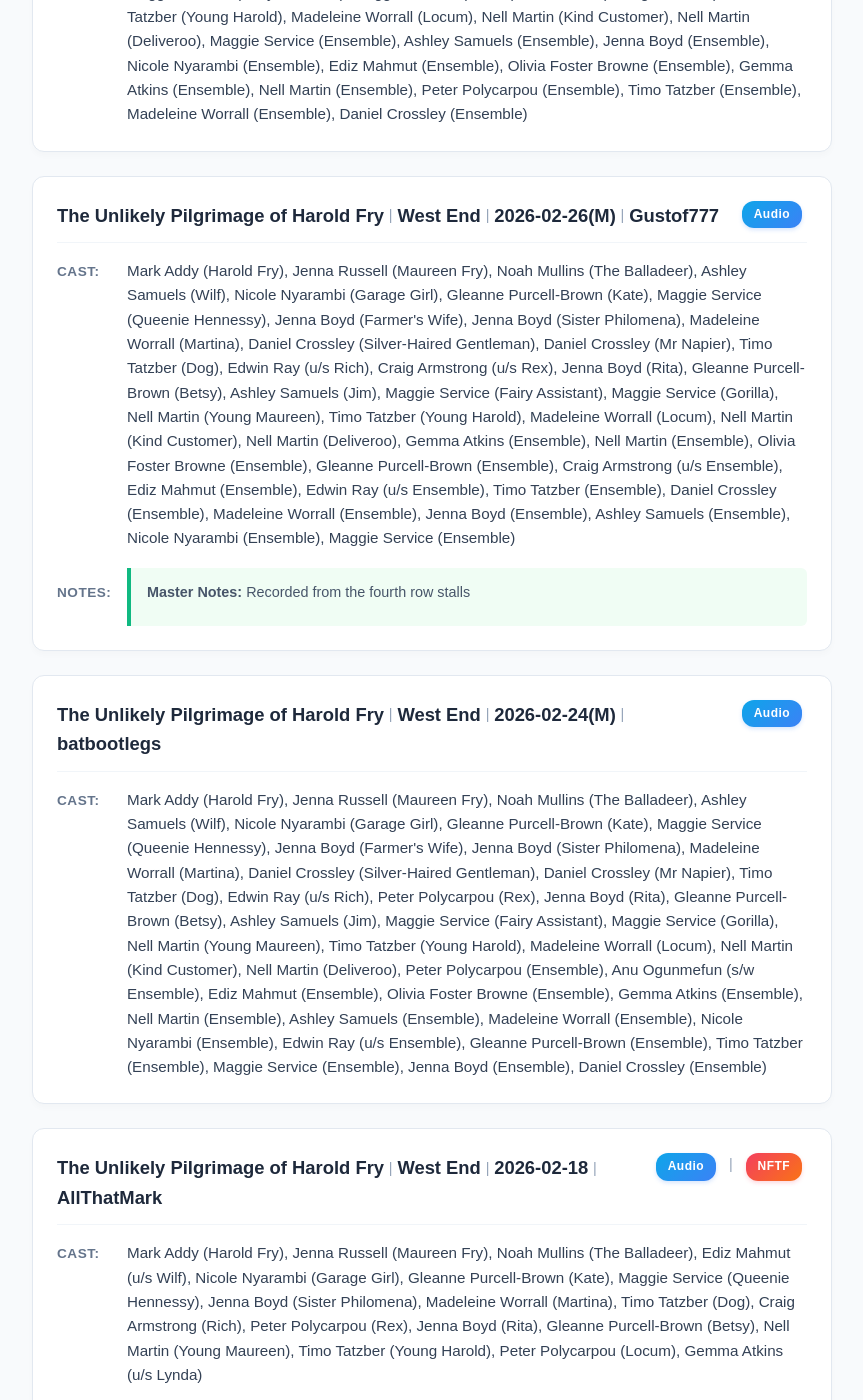
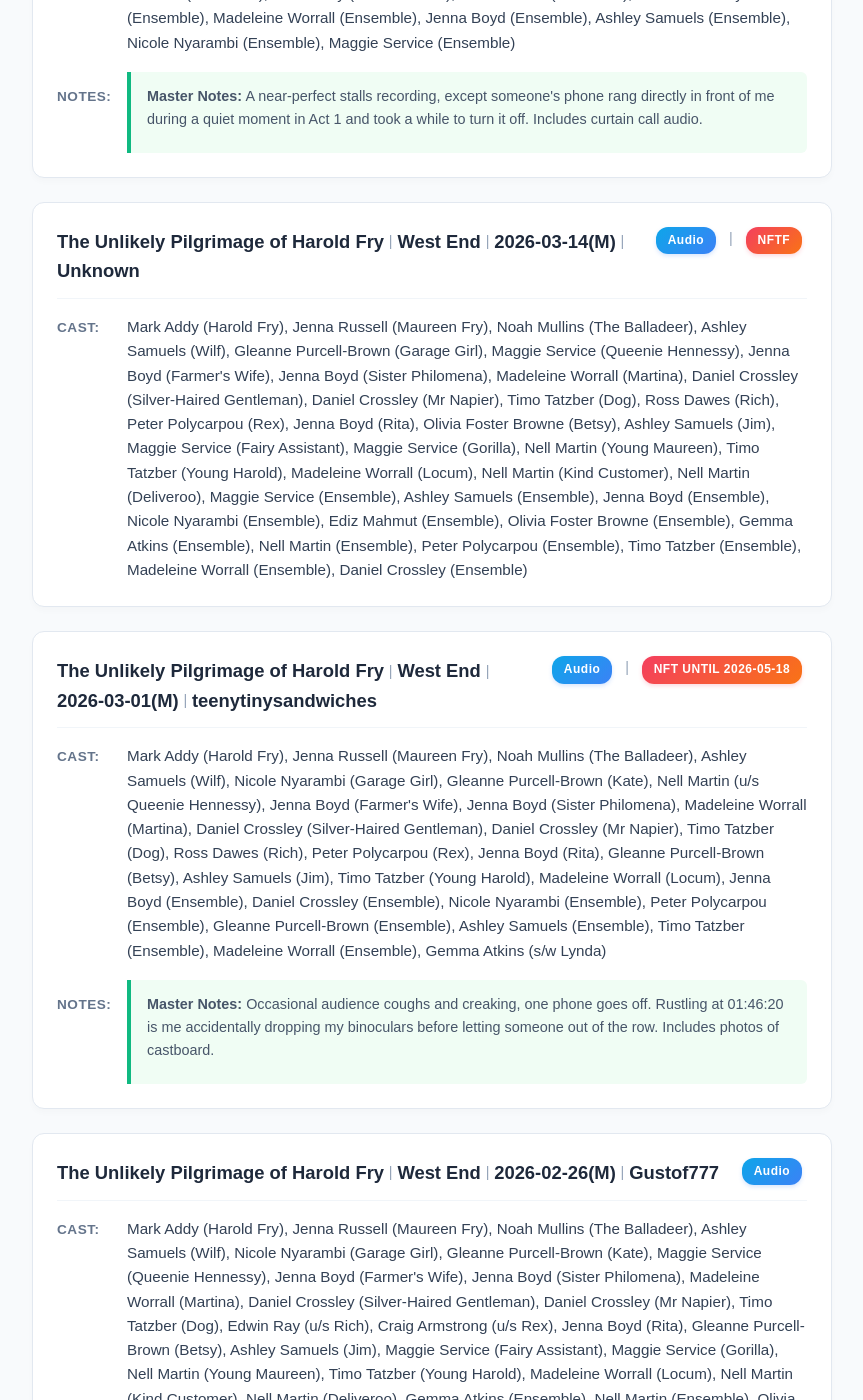
Before and after one commit to DireSpider/direspider.github.io, a Jekyll site: the page built from wants/index.html, in a window 1280 px wide and 1400 px high, scrolled down 26837 px. Shown: the whole window, without its empty margins (208-1071 px from the left). Built offline with Jekyll 4.4.1, drawn with Linux system fonts in a browser that asks for light colours; some of the changed text lies outside the part shown.

Commit message:
update my wants include html

```diff
--- a/_includes/wants.html
+++ b/_includes/wants.html
@@ -2430,6 +2430,56 @@
 
               <div style="margin-bottom: 0.5rem;">
                   <strong>Master Notes:</strong> Filmed in 4K. External audio used. An amazing capture of this new musical before its West End transfer, possibly without Wolfe. Shot from the side. Some brief focus issues, nothing major. Recording includes the curtain call and a shot of the outside of the theatre.
+              </div>
+
+
+
+
+          </div>
+      </div>
+
+</div><div class="recording-card">
+ <div class="header">
+
+          <div class="header-info">
+            <span>The Unlikely Pilgrimage of Harold Fry</span>
+            <span class="separator">|</span>
+            <span>West End</span>
+            <span class="separator">|</span>
+            <span>2026-03-01</span>
+            <span class="separator">|</span>
+            <span>Lasagna</span>
+          </div>
+
+          <div class ="header-badges">
+        <span class="media-type-badge">video</span>
+
+
+
+
+    <span class="separator">|</span>
+    <span class="nft-badge">NFT until 2026-08-01</span>
+
+
+             </div>
+
+        </div>
+
+<div class="info-section">
+<span class="label">Cast:</span>
+<span id="cast-display" class="content-text">
+Mark Addy (Harold Fry), Jenna Russell (Maureen Fry), Noah Mullins (The Balladeer), Ashley Samuels (Wilf), Nicole Nyarambi (Garage Girl), Gleanne Purcell-Brown (Kate), Maggie Service (Queenie Hennessy), Jenna Boyd (Farmer's Wife), Jenna Boyd (Sister Philomena), Madeleine Worrall (Martina), Daniel Crossley (Silver-Haired Gentleman), Daniel Crossley (Mr Napier), Timo Tatzber (Dog), Jenna Boyd (Rita), Gleanne Purcell-Brown (Betsy), Ashley Samuels (Jim), Maggie Service (Fairy Assistant), Maggie Service (Gorilla), Timo Tatzber (Young Harold), Madeleine Worrall (Locum), Timo Tatzber (Ensemble), Daniel Crossley (Ensemble), Madeleine Worrall (Ensemble), Jenna Boyd (Ensemble), Maggie Service (Ensemble), Gleanne Purcell-Brown (Ensemble), Nicole Nyarambi (Ensemble), Ashley Samuels (Ensemble)
+</span>
+</div>
+
+
+      <div class="info-section">
+          <span class="label">Notes:</span>
+          <div class="notes-text">
+
+
+              <div style="margin-bottom: 0.5rem;">
+                  <strong>Master Notes:</strong> Great capture of this new show! Fairly wideshot with minimal obstruction. £9
               </div>
 
 
@@ -3032,7 +3082,7 @@
             <span class="separator">|</span>
             <span>2026-03-14(M)</span>
             <span class="separator">|</span>
-            <span>Sy123</span>
+            <span>Unknown</span>
           </div>
 
           <div class ="header-badges">
@@ -3065,6 +3115,56 @@
             <span class="separator">|</span>
             <span>West End</span>
             <span class="separator">|</span>
+            <span>2026-03-01(M)</span>
+            <span class="separator">|</span>
+            <span>teenytinysandwiches</span>
+          </div>
+
+          <div class ="header-badges">
+        <span class="media-type-badge">audio</span>
+
+
+
+
+    <span class="separator">|</span>
+    <span class="nft-badge">NFT until 2026-05-18</span>
+
+
+             </div>
+
+        </div>
+
+<div class="info-section">
+<span class="label">Cast:</span>
+<span id="cast-display" class="content-text">
+Mark Addy (Harold Fry), Jenna Russell (Maureen Fry), Noah Mullins (The Balladeer), Ashley Samuels (Wilf), Nicole Nyarambi (Garage Girl), Gleanne Purcell-Brown (Kate), Nell Martin (u/s Queenie Hennessy), Jenna Boyd (Farmer's Wife), Jenna Boyd (Sister Philomena), Madeleine Worrall (Martina), Daniel Crossley (Silver-Haired Gentleman), Daniel Crossley (Mr Napier), Timo Tatzber (Dog), Ross Dawes (Rich), Peter Polycarpou (Rex), Jenna Boyd (Rita), Gleanne Purcell-Brown (Betsy), Ashley Samuels (Jim), Timo Tatzber (Young Harold), Madeleine Worrall (Locum), Jenna Boyd (Ensemble), Daniel Crossley (Ensemble), Nicole Nyarambi (Ensemble), Peter Polycarpou (Ensemble), Gleanne Purcell-Brown (Ensemble), Ashley Samuels (Ensemble), Timo Tatzber (Ensemble), Madeleine Worrall (Ensemble), Gemma Atkins (s/w Lynda)
+</span>
+</div>
+
+
+      <div class="info-section">
+          <span class="label">Notes:</span>
+          <div class="notes-text">
+
+
+              <div style="margin-bottom: 0.5rem;">
+                  <strong>Master Notes:</strong> Occasional audience coughs and creaking, one phone goes off. Rustling at 01:46:20 is me accidentally dropping my binoculars before letting someone out of the row. Includes photos of castboard.
+              </div>
+
+
+
+
+          </div>
+      </div>
+
+</div><div class="recording-card">
+ <div class="header">
+
+          <div class="header-info">
+            <span>The Unlikely Pilgrimage of Harold Fry</span>
+            <span class="separator">|</span>
+            <span>West End</span>
+            <span class="separator">|</span>
             <span>2026-02-26(M)</span>
             <span class="separator">|</span>
             <span>Gustof777</span>
```
